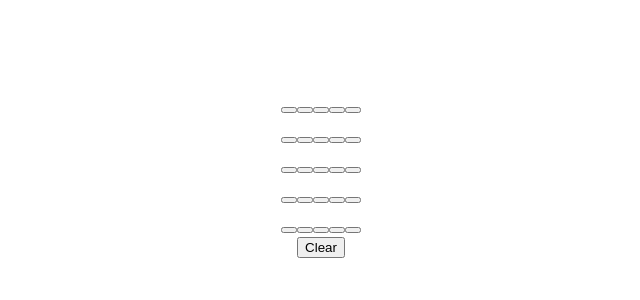
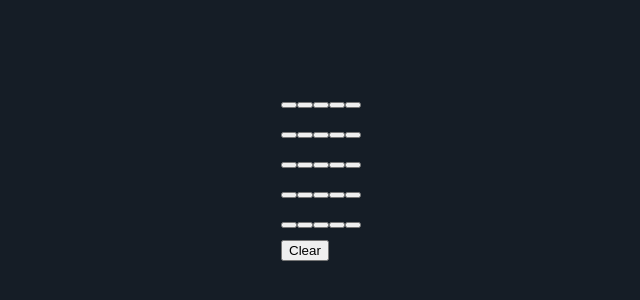
Before and after one commit to KarlGe/picross-multi, a Svelte app: page / in a window 1280 px wide. Shown: the part 236-536 px from the top of the page, without its empty margins (319-959 px from the left). Built offline with nearby package versions, Linux system fonts and the light colour scheme.

Commit message:
Moved board to it's own component Added CSS variables for some colors Made index.scss available globally

```diff
--- a/src/App.svelte
+++ b/src/App.svelte
@@ -1,59 +1,19 @@
 <script lang="ts">
-  import Square from "./components/Square/Square.svelte";
-  import { onMount } from "svelte";
-  import type { SquareData } from "./types/squareData";
+  import Board from "./components/Board/board.svelte";
+
   // import Connection from "./components/Connection.svelte";
-  let boardData: SquareData[][] = [];
-  const rows = 5;
-  const cols = 5;
-  let test = 1;
 
-  onMount(() => {
-    const initialData = [];
-    for (let row = 0; row < rows; row++) {
-      initialData.push([]);
-      for (let column = 0; column < cols; column++) {
-        initialData[row].push({ rowNum: row, columnNum: column, state: "" });
-      }
-    }
-    boardData = initialData;
-  });
-
-  const clearBoard = () => {
-    const newData = boardData.map((row) => {
-      return row.map((cell) => {
-        return { ...cell, state: "" } as SquareData;
-      });
-    });
-    boardData = newData;
-  };
 </script>
 
 <main>
   <div class="App">
     <!-- <Connection /> -->
     <div class="App-main">
-      {#each boardData as squareRow}
-        <div>
-          {#each squareRow as square}
-            <Square bind:squareData={square} />
-          {/each}
-        </div>
-      {/each}
-      <button on:click={clearBoard}>Clear</button>
+      <Board />
     </div>
   </div>
 </main>
 
-<style lang="scss">
+<style lang="scss" global>
   @import "./styles/index.scss";
-  .App-main {
-    min-height: 100vh;
-    display: flex;
-    color: var(test);
-    flex-direction: column;
-    align-items: center;
-    justify-content: center;
-    font-size: calc(10px + 2vmin);
-  }
 </style>
--- /dev/null
+++ b/src/components/Board/board.svelte
@@ -0,0 +1,40 @@
+<script lang="ts">
+  import { onMount } from "svelte";
+  import Square from "../Square/Square.svelte";
+  import type { SquareData } from "../../types/squareData";
+  let boardData: SquareData[][] = [];
+  const rows = 5;
+  const cols = 5;
+  let test = 1;
+
+  onMount(() => {
+    const initialData = [];
+    for (let row = 0; row < rows; row++) {
+      initialData.push([]);
+      for (let column = 0; column < cols; column++) {
+        initialData[row].push({ rowNum: row, columnNum: column, state: "" });
+      }
+    }
+    boardData = initialData;
+  });
+
+  const clearBoard = () => {
+    const newData = boardData.map((row) => {
+      return row.map((cell) => {
+        return { ...cell, state: "" } as SquareData;
+      });
+    });
+    boardData = newData;
+  };
+</script>
+
+<div>
+  {#each boardData as squareRow}
+    <div>
+      {#each squareRow as square}
+        <Square bind:squareData={square} />
+      {/each}
+    </div>
+  {/each}
+  <button on:click={clearBoard}>Clear</button>
+</div>
--- a/src/components/Square/square.scss
+++ b/src/components/Square/square.scss
@@ -2,17 +2,17 @@ button {
   display: inline-block;
   width: 40px;
   height: 40px;
-  border: 1px solid black;
+  border: 1px solid var(--background-light);
   position: relative;
   &:hover,
   &:focus {
-    border: 1px solid red;
+    border: 1px solid var(--color-cancel);
   }
   &.clicked {
     &:after {
       display: inline-block;
       content: "";
-      background-color: black;
+      background-color: var(--background-light);
       position: absolute;
       width: 36px;
       height: 36px;
@@ -26,7 +26,7 @@ button {
       content: "\00d7";
       font-size: 2rem;
       line-height: 2rem;
-      color: red;
+      color: var(--color-cancel);
       position: absolute;
       left: 0;
       right: 0;
--- a/src/styles/index.scss
+++ b/src/styles/index.scss
@@ -1,11 +1,24 @@
 * {
-  --test: blue;
+  --background: #151d26;
+  --background-light: #3f5772;
+  --color-cancel: #723f3f;
 }
 
-html, body {
-    background-color: #333;
+html,
+body {
+  background-color: var(--background);
 }
 
 li {
   list-style-type: none;
 }
+
+.App-main {
+  min-height: 100vh;
+  display: flex;
+  color: var(test);
+  flex-direction: column;
+  align-items: center;
+  justify-content: center;
+  font-size: calc(10px + 2vmin);
+}
```
